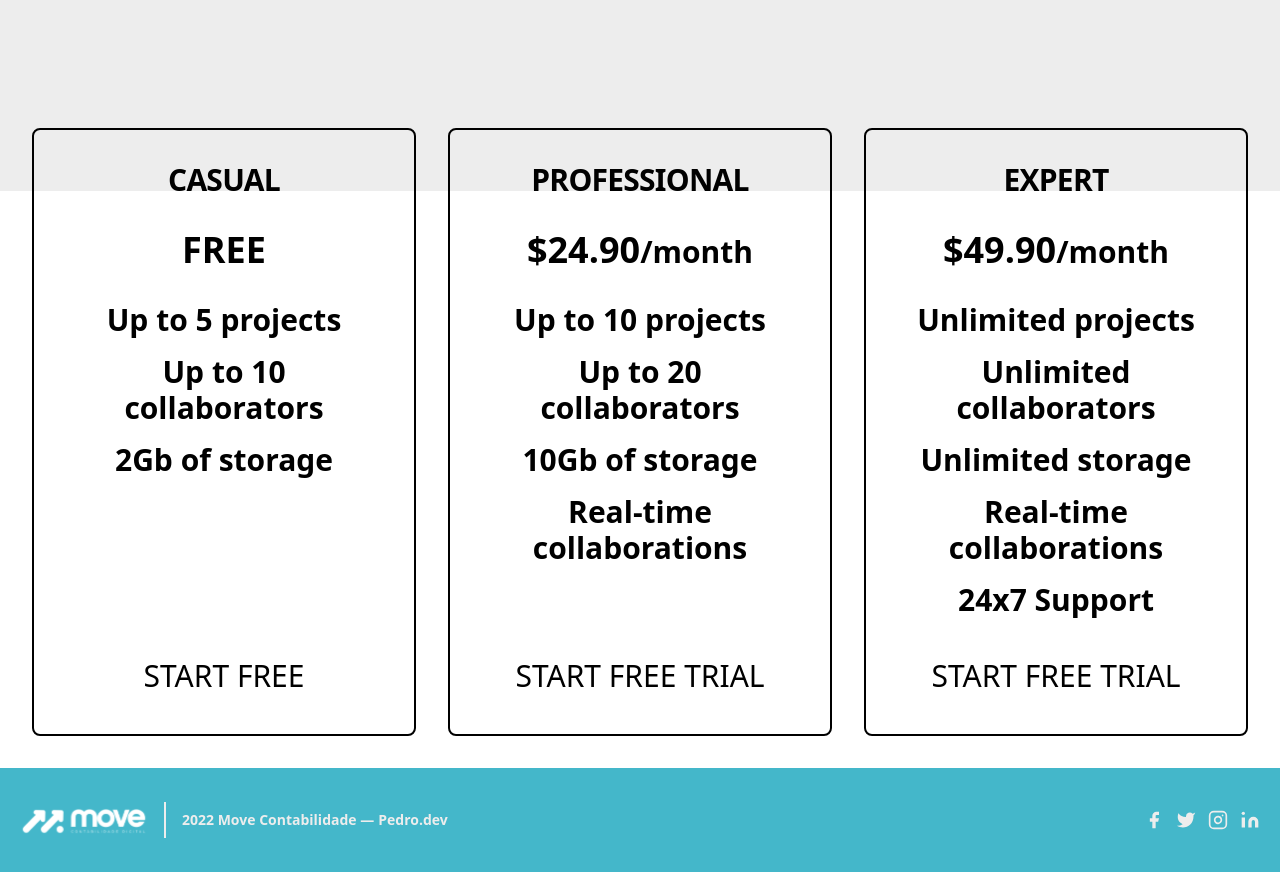
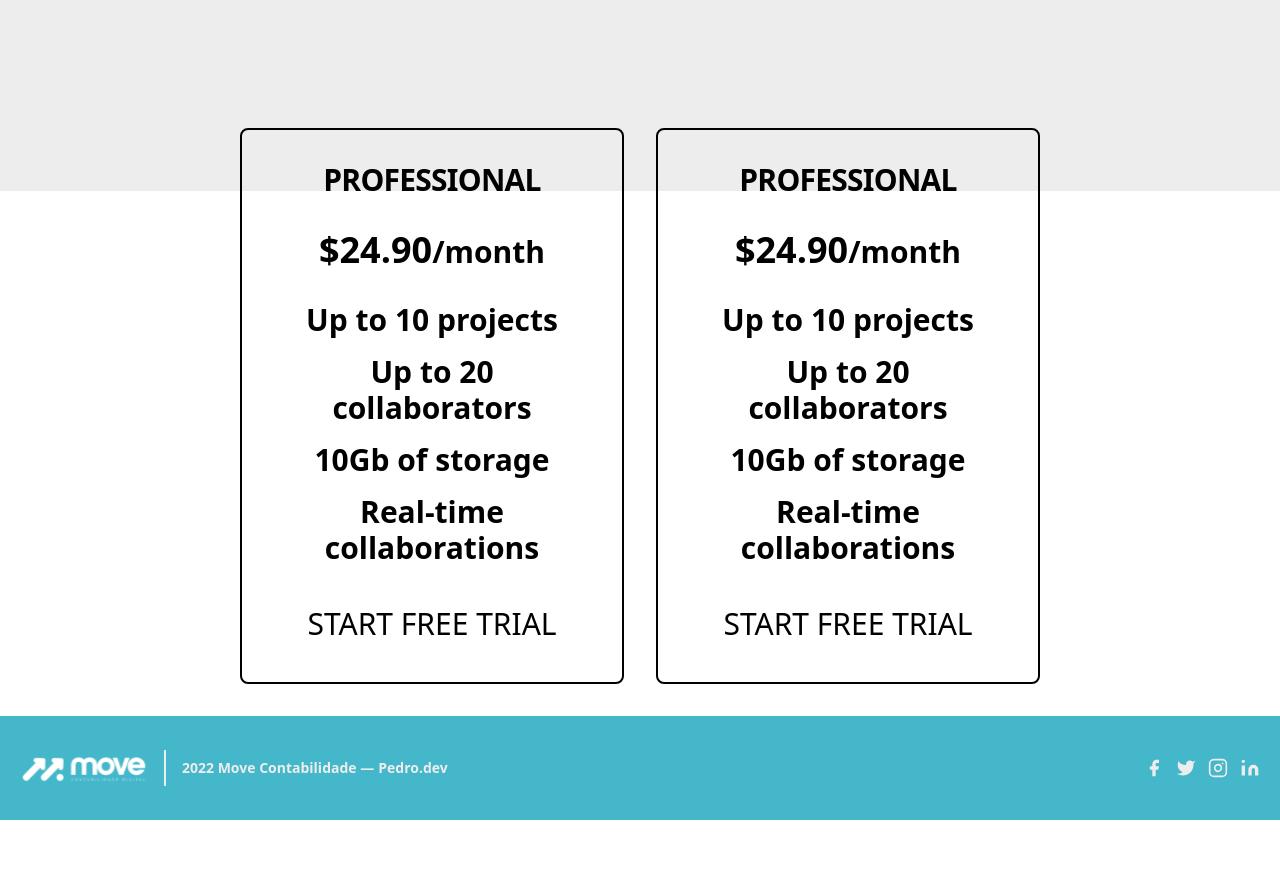
Before and after one commit to PedroNnsM/move-contabildade, a React (Vite) app in the folder my-project/: page / in a window 1280 px wide. Shown: the part 609-1481 px from the top of the page. After the commit the page ends 1429 px from the top, so only its background shows below. Built offline with nearby package versions, Linux system fonts and the light colour scheme.

Commit message:
Componente Preco criado

```diff
--- a/my-project/src/App.jsx
+++ b/my-project/src/App.jsx
@@ -8,8 +8,14 @@ export default function App() {
     <div className="text-3xl font-bold bg-move-gray-100 h-screen">
       <Navbar />
       <Header />
-      <PriceCards />
-
+      <div className="bg-white dark:bg-gray-900">
+        <div className="container px-6 py-8 mx-auto">
+          <div className="flex flex-col items-center justify-center space-y-8 lg:-mx-4 lg:flex-row lg:items-stretch lg:space-y-0">
+            <PriceCards />
+            <PriceCards />
+          </div>
+        </div>
+      </div>
 
 
       <FooterPage />
--- a/my-project/src/components/Price/index.jsx
+++ b/my-project/src/components/Price/index.jsx
@@ -1,36 +1,6 @@
 export function PriceCards(){
   return (
-
-<div className="bg-white dark:bg-gray-900">
-  <div className="container px-6 py-8 mx-auto">
-    <div className="flex flex-col items-center justify-center space-y-8 lg:-mx-4 lg:flex-row lg:items-stretch lg:space-y-0">
-      <div className="flex flex-col w-full max-w-sm p-8 space-y-8 text-center bg-white border-2 border-gray-200 rounded-lg lg:mx-4 dark:bg-gray-900 dark:border-gray-700">
-        <div className="flex-shrink-0">
-          <h2 className="inline-flex items-center justify-center px-2 font-semibold tracking-tight text-blue-400 uppercase rounded-lg bg-gray-50 dark:bg-gray-700">
-            Casual
-          </h2>
-        </div>
-        <div className="flex-shrink-0">
-          <span className="pt-2 text-4xl font-bold text-gray-800 uppercase dark:text-gray-100">
-            Free
-          </span>
-        </div>
-        <ul className="flex-1 space-y-4">
-          <li className="text-gray-500 dark:text-gray-400">
-            Up to 5 projects
-          </li>
-          <li className="text-gray-500 dark:text-gray-400">
-            Up to 10 collaborators
-          </li>
-          <li className="text-gray-500 dark:text-gray-400">
-            2Gb of storage
-          </li>
-        </ul>
-        <button className="inline-flex items-center justify-center px-4 py-2 font-medium text-white uppercase transition-colors bg-blue-500 rounded-lg hover:bg-blue-700 focus:outline-none">
-          Start free
-        </button>
-      </div>
-      <div className="flex flex-col w-full max-w-sm p-8 space-y-8 text-center bg-white border-2 border-gray-200 rounded-lg lg:mx-4 dark:bg-gray-900 dark:border-gray-700">
+<div className="flex flex-col w-full max-w-sm p-8 space-y-8 text-center bg-white border-2 border-gray-200 rounded-lg lg:mx-4 dark:bg-gray-900 dark:border-gray-700">
         <div className="flex-shrink-0">
           <h2 className="inline-flex items-center justify-center px-2 font-semibold tracking-tight text-blue-400 uppercase rounded-lg bg-gray-50 dark:bg-gray-700">
             Professional
@@ -62,43 +32,6 @@ export function PriceCards(){
           Start free trial
         </button>
       </div>
-      <div className="flex flex-col w-full max-w-sm p-8 space-y-8 text-center bg-white border-2 border-gray-200 rounded-lg lg:mx-4 dark:bg-gray-900 dark:border-gray-700">
-        <div className="flex-shrink-0">
-          <h2 className="inline-flex items-center justify-center px-2 font-semibold tracking-tight text-blue-400 uppercase rounded-lg bg-gray-50 dark:bg-gray-700">
-            Expert
-          </h2>
-        </div>
-        <div className="flex-shrink-0">
-          <span className="pt-2 text-4xl font-bold text-gray-800 uppercase dark:text-gray-100">
-            $49.90
-          </span>
-          <span className="text-gray-500 dark:text-gray-400">
-            /month
-          </span>
-        </div>
-        <ul className="flex-1 space-y-4">
-          <li className="text-gray-500 dark:text-gray-400">
-            Unlimited projects
-          </li>
-          <li className="text-gray-500 dark:text-gray-400">
-            Unlimited collaborators
-          </li>
-          <li className="text-gray-500 dark:text-gray-400">
-            Unlimited storage
-          </li>
-          <li className="text-gray-500 dark:text-gray-400">
-            Real-time collaborations
-          </li>
-          <li className="text-gray-500 dark:text-gray-400">
-            24x7 Support
-          </li>
-        </ul>
-        <button className="inline-flex items-center justify-center px-4 py-2 font-medium text-white uppercase transition-colors bg-blue-500 rounded-lg hover:bg-blue-700 focus:outline-none">
-          Start free trial
-        </button>
-      </div>
-    </div>
-  </div>
-</div>
+
 );
   }
```
